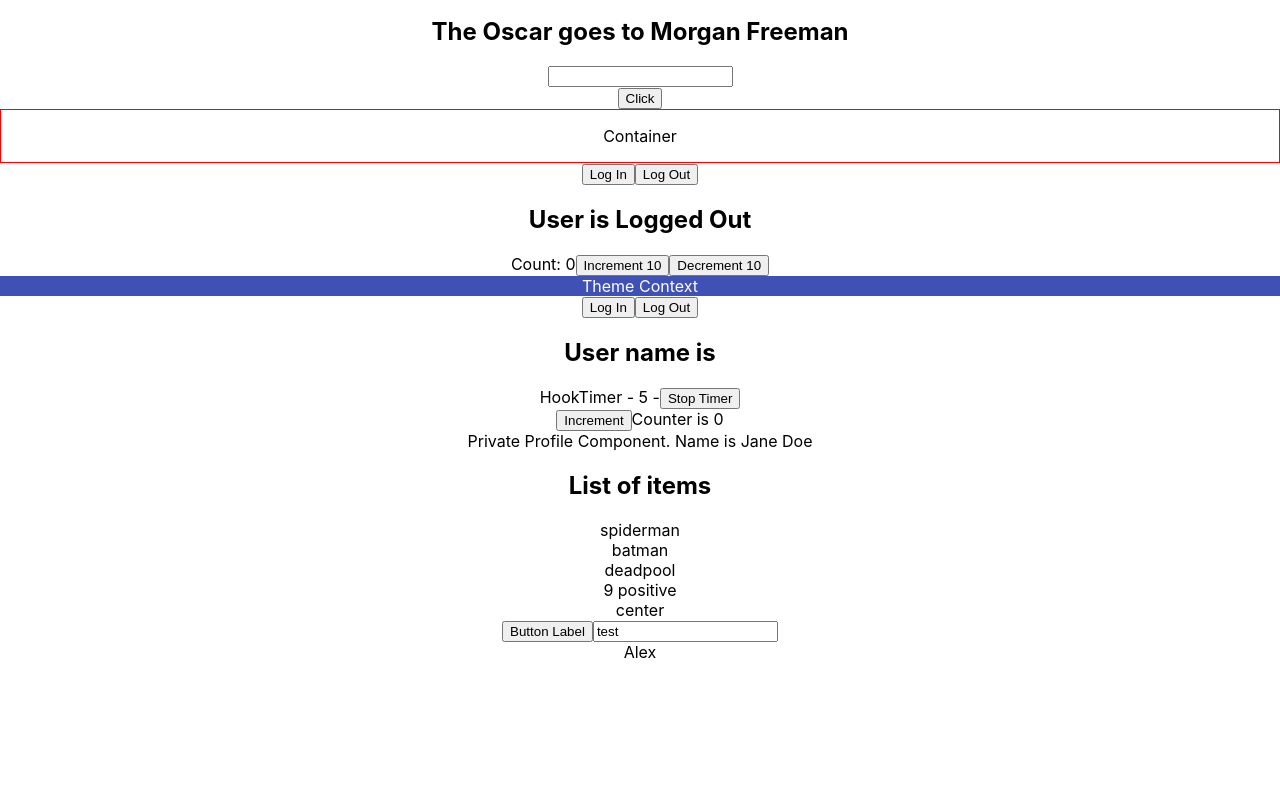
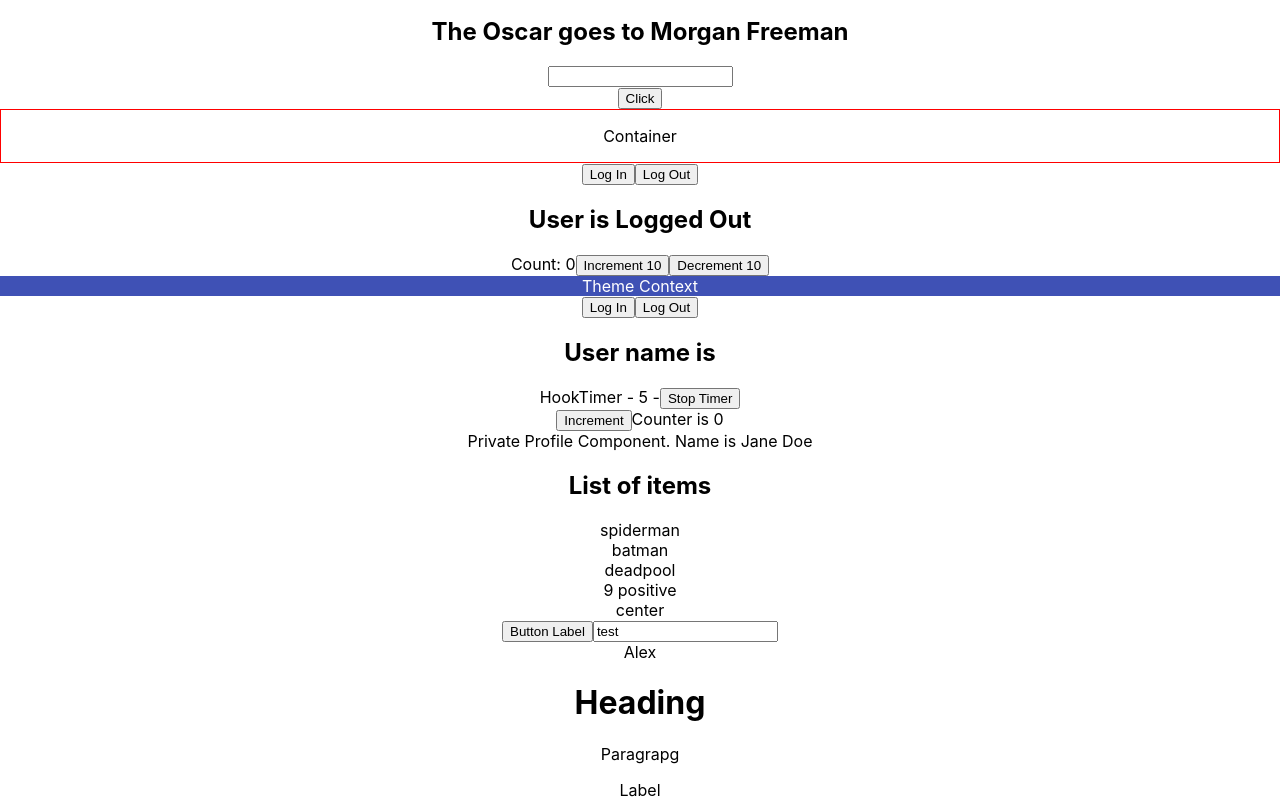
Before and after one commit to Alex-tq/react-typescript-demo, a React (Create React App) app: page / in a window 1280 px wide. Shown: the part 239-1039 px from the top of the page. Before the commit the page ends 901 px from the top, so only its background shows below. Built offline with nearby package versions, Linux system fonts and the light colour scheme.

Commit message:
Typing Polymorphic components

```diff
--- a/src/App.tsx
+++ b/src/App.tsx
@@ -25,6 +25,7 @@
 import { CustomButton } from "./components/html/Button";
 import { CustomInput } from "./components/html/Input";
 import { CustomComponents } from "./components/html/CustomComponents";
+import { Text } from "./components/polymorphic/Text";
 
 function App() {
   const [text, setText] = useState("");
@@ -97,6 +98,16 @@
       <CustomButton variant="primary">Button Label</CustomButton>
       <CustomInput value="test" />
       <CustomComponents name="Alex" isLoggedIn />
+
+      <Text as={"h1"} size="lg">
+        Heading
+      </Text>
+      <Text as="p" size="md">
+        Paragrapg
+      </Text>
+      <Text as="label" htmlFor="someId" size="sm" color="secondary">
+        Label
+      </Text>
     </div>
   );
 }
--- /dev/null
+++ b/src/components/polymorphic/Text.tsx
@@ -0,0 +1,24 @@
+import React from "react";
+
+type TextOwnProps<E extends React.ElementType> = {
+  size?: "sm" | "md" | "lg";
+  color?: "primary" | "secondary";
+  children: React.ReactNode;
+  as?: E;
+};
+
+type TextProps<E extends React.ElementType> = TextOwnProps<E> &
+  Omit<React.ComponentProps<E>, keyof TextOwnProps<E>>;
+
+export const Text = <E extends React.ElementType = "div">({
+  size,
+  color,
+  children,
+  as,
+}: TextProps<E>) => {
+  const Component = as || "div";
+
+  return (
+    <Component className={`class-with-${size}-${color}`}>{children}</Component>
+  );
+};
```
